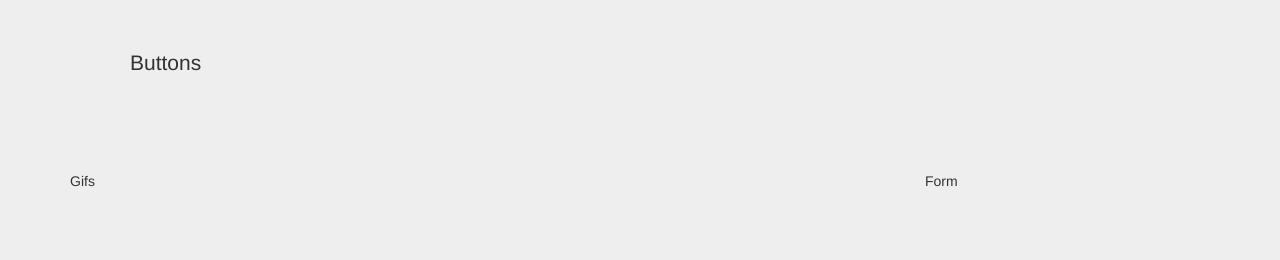
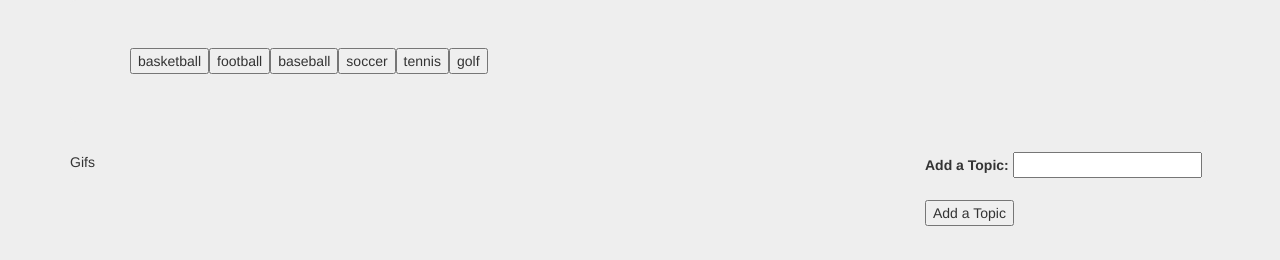
Before and after one commit to sbiswas2/GIPHY-API, a plain HTML site: page index.html in a window 1280 px wide. Drawn offline with nearby package versions, Linux system fonts and the light colour scheme.

Commit message:
added button functionality

```diff
--- a/assets/css/style.css
+++ b/assets/css/style.css
@@ -5,7 +5,7 @@
 
 .col-4 {
 	width: 25%;
-	float: left;
+	float: right;
 }
 
 body {
--- a/assets/javascript/giphy.js
+++ b/assets/javascript/giphy.js
@@ -1,7 +1,32 @@
 // topics - create an array of strings
-
+var topics = ["basketball", "football", "baseball", "soccer", "tennis", "golf"];
 
 // use for loop to create buttons from the array of strings
+function renderButtons() {
+	// Delete the content inside the buttons div prior to adding new topics to avoid repeat buttons
+	$("#buttons").empty();
+	// Loop through the array of topics, then generate buttons for each topic in the array
+	    for (var i = 0; i < topics.length; i++) {
+	        $("#buttons").append("<button>" + topics[i] + "</button>");
+	    }
+};
+
+// This function handles events where the add topic button is clicked
+	  $("#add-topic").on("click", function(event) {
+	    // event.preventDefault() prevents submit button from trying to send a form.
+	    // Using a submit button instead of a regular button allows the user to hit
+	    // "Enter" instead of clicking the button if desired
+	    event.preventDefault();
+	    // Write code to grab the text the user types into the input field
+	    var topic = $("#topic-input").val();
+	    // Write code to add the new movie into the movies array
+	    topics.push(topic);
+	    // The renderButtons function is called, rendering the list of movie buttons
+	    renderButtons();
+	  });
+
+// Calling the renderButtons function to display the initial list of movies
+renderButtons();
 
 
 // when a button is clicked, API should grab 10 static gifs - display image
--- a/index.html
+++ b/index.html
@@ -11,14 +11,20 @@
 
 <body>
 	<div class="container">
-		<div class="jumbotron jumbotron-fluid">
+		<div class="jumbotron jumbotron-fluid" id="buttons">
 			<p>Buttons</p>
 		</div>
-			<div class="col-8">
+			<div class="col-8" id="gifs">
 				<p>Gifs</p>
 			</div>
-			<div class="col-4">
-				<p>Form</p>
+			<div class="col-4" id="form">
+				<form id="topic-form">
+					<label for="topic-input">Add a Topic:</label>
+					<input type="text" id="topic-input">
+					<br><br>
+					<!-- Button triggers new movie to be added -->
+					<input id="add-topic" type="submit" value="Add a Topic">
+				</form>
 			</div>
 	</div>
 </body>
```
